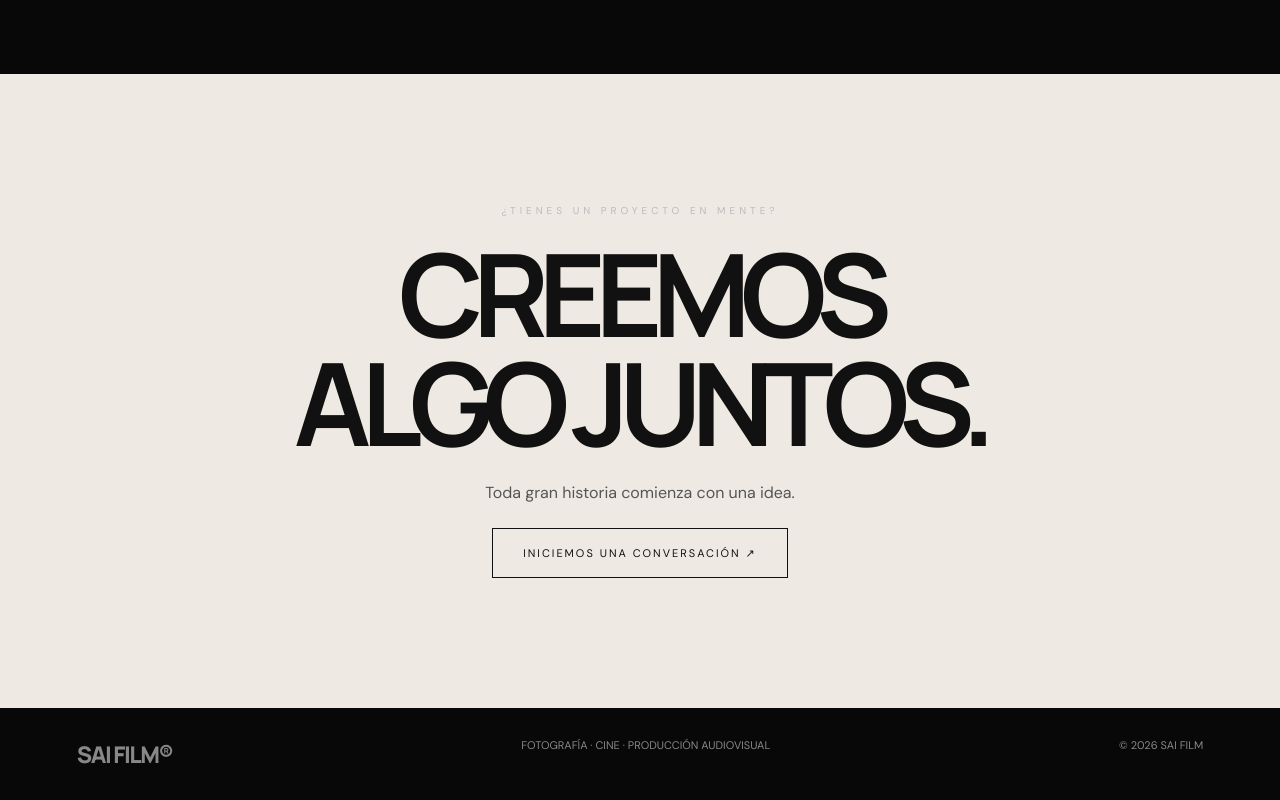
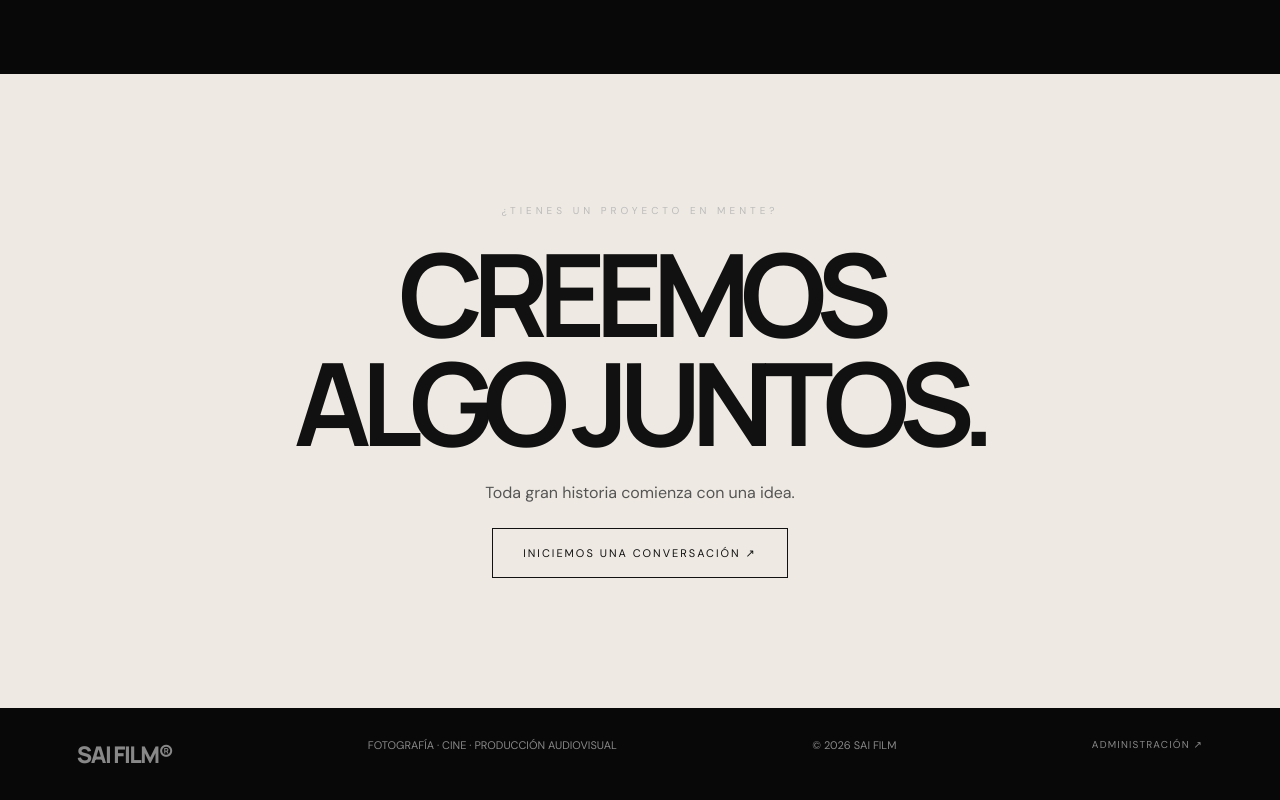
Before and after one commit to sesgoestudio/saifilm, a plain HTML site: page index.html in a window 1280 px wide. Shown: the part 2345-3145 px from the top of the page. Drawn offline with Linux system fonts and the light colour scheme; a script that the page names is missing.

Commit message:
Add discreet admin link to site footer

```diff
--- a/index.html
+++ b/index.html
@@ -405,7 +405,13 @@
   <a class="logo" href="#">SAI FILM®</a>
   <span>FOTOGRAFÍA · CINE · PRODUCCIÓN AUDIOVISUAL</span>
   <span>© 2026 SAI FILM</span>
+  <a class="admin-footer-link" href="./admin/" aria-label="Entrar al administrador de SAI FILM">Administración ↗</a>
 </footer>
+<style>
+  .admin-footer-link{font-size:10px;letter-spacing:.12em;text-transform:uppercase;color:#888;text-decoration:none;transition:color .25s ease}
+  .admin-footer-link:hover,.admin-footer-link:focus-visible{color:#fff}
+  @media(max-width:700px){footer{gap:14px;flex-wrap:wrap}.admin-footer-link{flex-basis:100%;text-align:center;padding-top:8px}}
+</style>
 
 <script>
   const observer = new IntersectionObserver(entries => {
```
